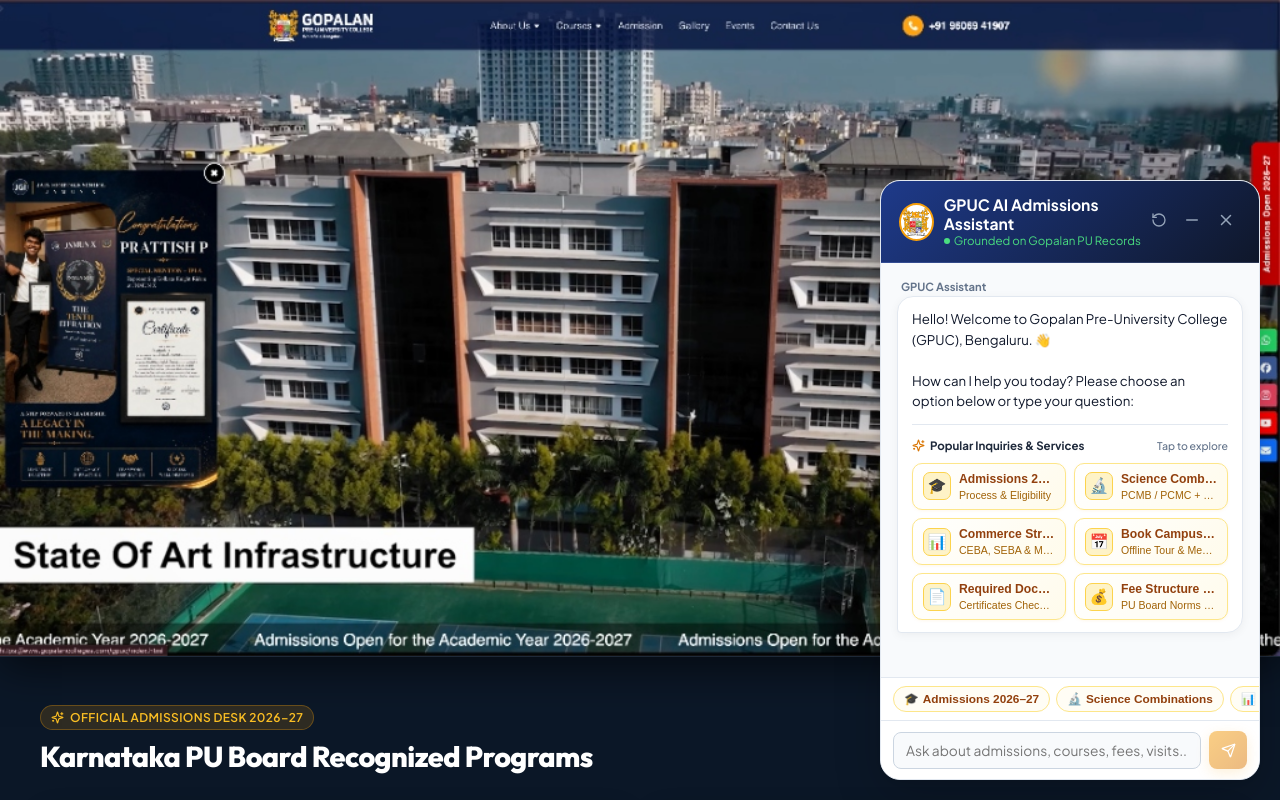
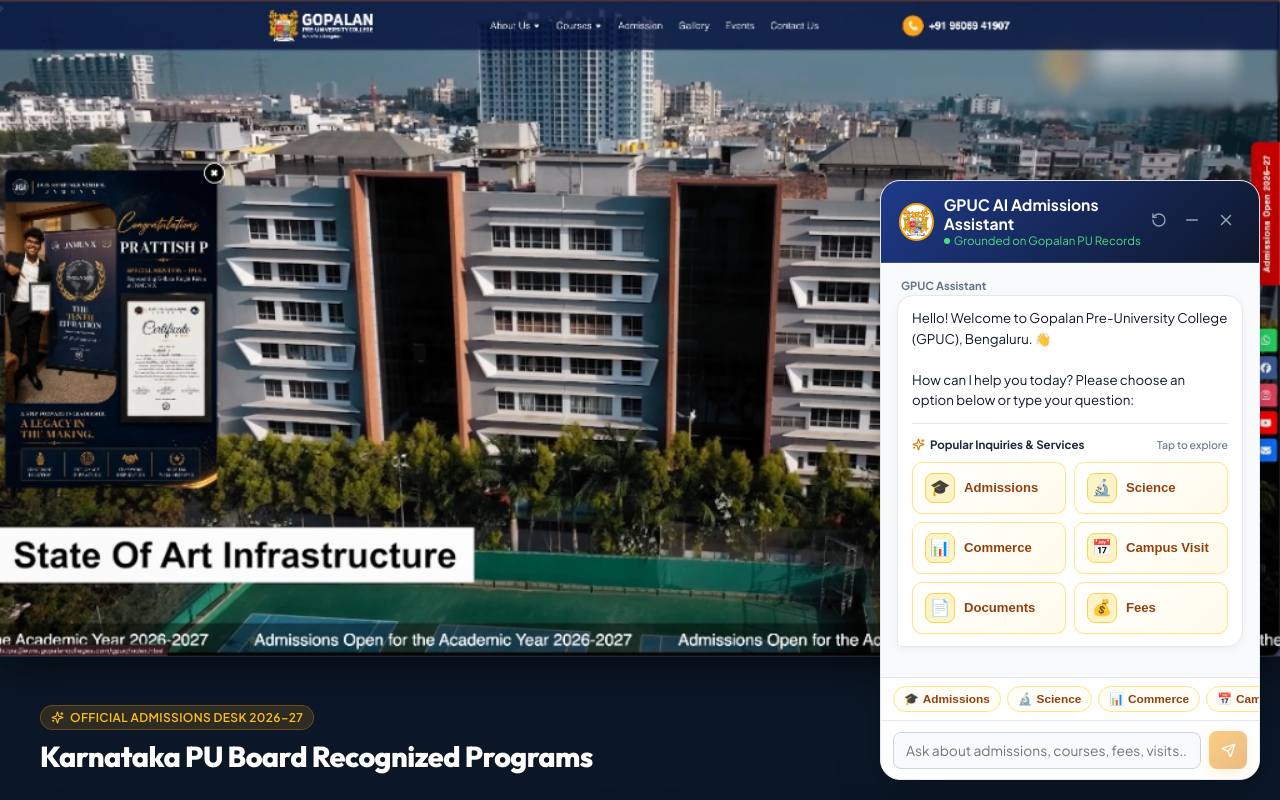
Before and after one commit to Hari9885/GPUC-ChatBot, a Next.js app: page / in a window 1280 px wide. Both pictures are taken after a click on the button "Open Gopalan PU College Assistant". Shown: the top 800 px of the page. Built offline with nearby package versions, Linux system fonts and the light colour scheme.

Commit message:
feat: simplify preset cards to clean single-line main headings without truncation

```diff
--- a/src/app/page.tsx
+++ b/src/app/page.tsx
@@ -151,44 +151,38 @@
 const FAQ_PRESETS = [
   {
     icon: '🎓',
-    title: 'Admissions 2026–27',
-    tag: 'Process & Eligibility',
-    label: '🎓 Admission for 2026–27',
+    title: 'Admissions',
+    label: '🎓 Admissions',
     query: 'What is the admission process for academic year 2026-2027?',
   },
   {
     icon: '🔬',
-    title: 'Science Combinations',
-    tag: 'PCMB / PCMC + NEET/JEE',
+    title: 'Science',
     label: '🔬 Science (PCMB / PCMC)',
     query: 'What Science combinations are offered at Gopalan PU College?',
   },
   {
     icon: '📊',
-    title: 'Commerce Streams',
-    tag: 'CEBA, SEBA & MEBA',
+    title: 'Commerce',
     label: '📊 Commerce Streams',
     query: 'What Commerce combinations are offered at Gopalan PU College?',
   },
   {
     icon: '📅',
-    title: 'Book Campus Visit',
-    tag: 'Offline Tour & Meeting',
+    title: 'Campus Visit',
     label: '📅 Book a Campus Visit',
     query: 'How can I book a campus visit or consultation?',
   },
   {
     icon: '📄',
-    title: 'Required Documents',
-    tag: 'Certificates Checklist',
+    title: 'Documents',
     label: '📄 Required Documents',
     query: 'Which documents are required for admission?',
   },
   {
     icon: '💰',
-    title: 'Fee Structure & Desk',
-    tag: 'PU Board Norms & Desk',
-    label: '💰 Fee Structure & Desk',
+    title: 'Fees',
+    label: '💰 Fee Structure',
     query: 'What is the tuition fee structure for Gopalan PU College?',
   },
 ];
@@ -1257,7 +1251,7 @@
                                 style={{
                                   width: '100%',
                                   boxSizing: 'border-box',
-                                  padding: '8px 10px',
+                                  padding: '10px 12px',
                                   borderRadius: '10px',
                                   background: 'linear-gradient(135deg, #FFFFFF, #FFFBEB)',
                                   border: '1.5px solid #FDE68A',
@@ -1266,7 +1260,7 @@
                                   cursor: 'pointer',
                                   display: 'flex',
                                   alignItems: 'center',
-                                  gap: '8px',
+                                  gap: '9px',
                                   transition: 'all 0.18s cubic-bezier(0.16, 1, 0.3, 1)',
                                   boxShadow: '0 1px 3px rgba(245, 158, 11, 0.08)',
                                 }}
@@ -1285,46 +1279,30 @@
                               >
                                 <div
                                   style={{
-                                    width: '28px',
-                                    height: '28px',
-                                    borderRadius: '7px',
+                                    width: '30px',
+                                    height: '30px',
+                                    borderRadius: '8px',
                                     background: '#FEF3C7',
                                     border: '1px solid #FCD34D',
                                     display: 'flex',
                                     alignItems: 'center',
                                     justifyContent: 'center',
-                                    fontSize: '0.95rem',
+                                    fontSize: '1rem',
                                     flexShrink: 0,
                                   }}
                                 >
                                   {preset.icon}
                                 </div>
-                                <div style={{ minWidth: 0, flex: 1, overflow: 'hidden' }}>
-                                  <div
-                                    style={{
-                                      fontSize: '0.76rem',
+                                <div
+                                  style={{
+                                    fontSize: '0.82rem',
                                     fontWeight: 700,
                                     color: '#92400E',
-                                      lineHeight: 1.25,
+                                    lineHeight: 1.2,
                                     whiteSpace: 'nowrap',
-                                      overflow: 'hidden',
-                                      textOverflow: 'ellipsis',
                                   }}
                                 >
                                   {preset.title}
-                                  </div>
-                                  <div
-                                    style={{
-                                      fontSize: '0.66rem',
-                                      color: '#A16207',
-                                      marginTop: '2px',
-                                      whiteSpace: 'nowrap',
-                                      overflow: 'hidden',
-                                      textOverflow: 'ellipsis',
-                                    }}
-                                  >
-                                    {preset.tag}
-                                  </div>
                                 </div>
                               </button>
                             ))}
```
Lines whose indentation alone changed are shown as unchanged.
